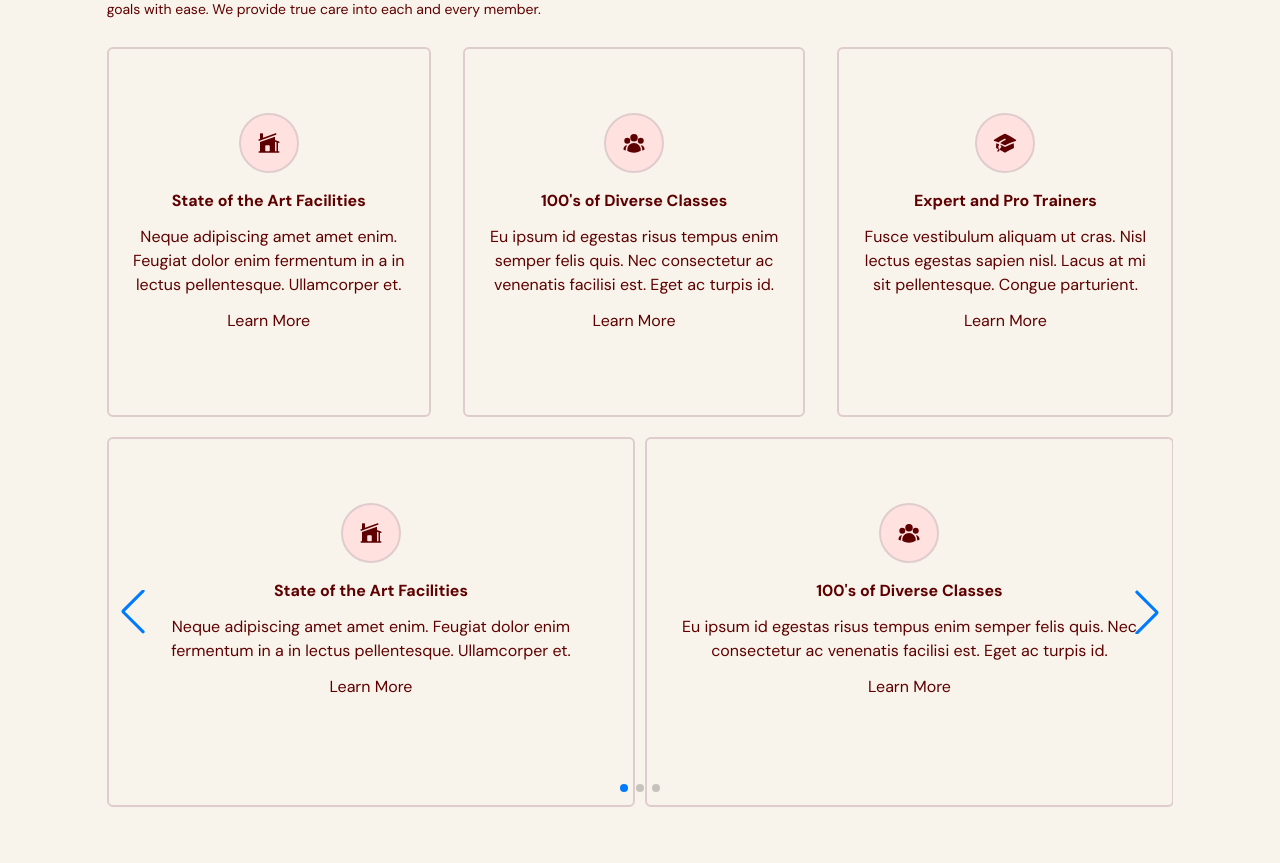
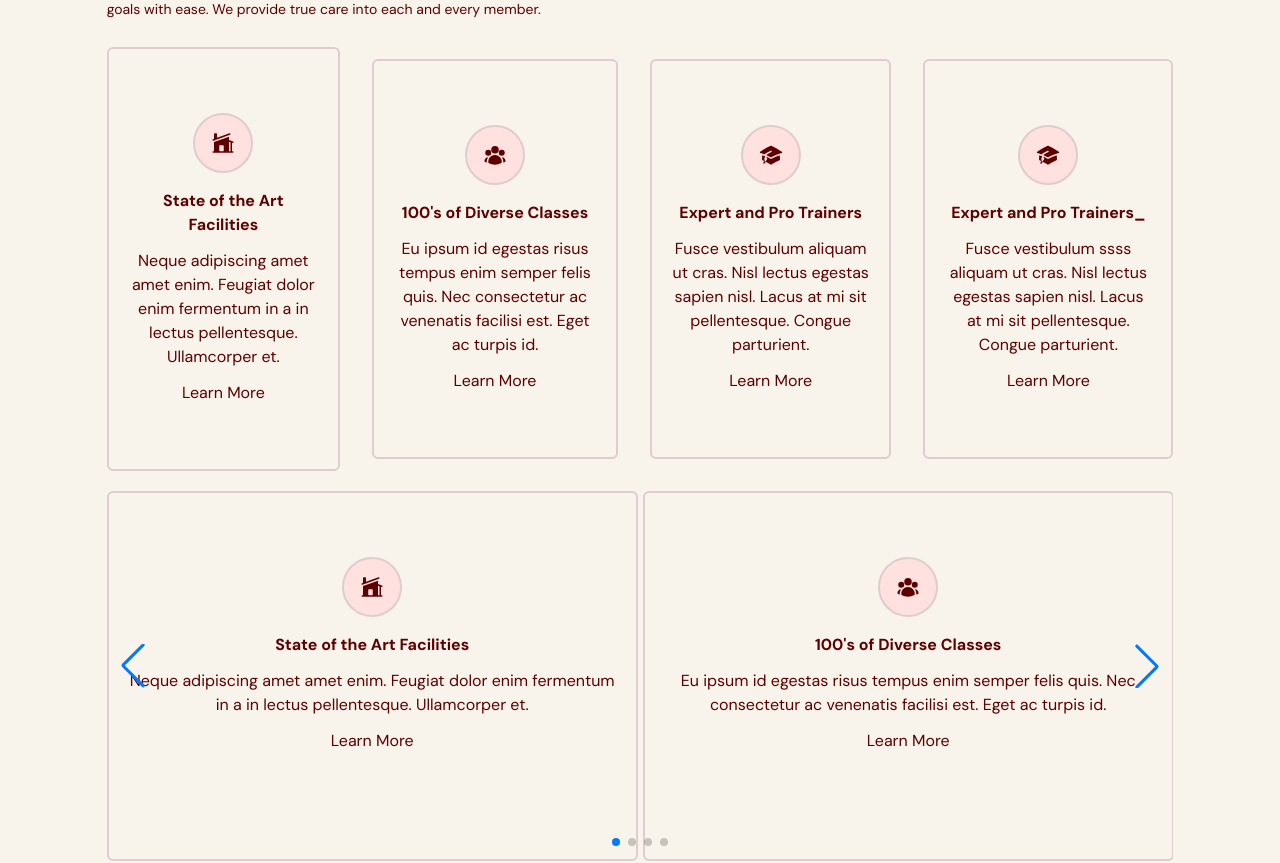
Before and after one commit to Ar000sh/gymAppNextJs, a Next.js app: page /landing in a window 1280 px wide. Shown: the part 906-1769 px from the top of the page. Built offline with nearby package versions, Linux system fonts and the light colour scheme.

Commit message:
Show navigation only on hover - set up for Navigation Options

```diff
--- a/src/components/benefits/index.tsx
+++ b/src/components/benefits/index.tsx
@@ -33,6 +33,12 @@ const benefits: BenefitType[] = [
     description:
       "Fusce vestibulum aliquam ut cras. Nisl lectus egestas sapien nisl. Lacus at mi sit pellentesque. Congue parturient.",
   },
+  {
+    icon: <AcademicCapIcon className="h-6 w-6" />,
+    title: "Expert and Pro Trainers_",
+    description:
+      "Fusce vestibulum ssss aliquam ut cras. Nisl lectus egestas sapien nisl. Lacus at mi sit pellentesque. Congue parturient.",
+  }
 ];
 
 const container = {
@@ -113,7 +119,7 @@ const Benefits = () => {
         >
           <Carousel
           elements={swipperArray}
-          spaceBetween={10}
+          spaceBetween={5}
           maxWidth={400}
           containerStyles=""
           enablePagination={true}
--- a/src/components/carousel/index.tsx
+++ b/src/components/carousel/index.tsx
@@ -3,13 +3,13 @@
 import React from 'react';
 import { Swiper, SwiperSlide } from 'swiper/react';
 import { Navigation, Pagination, Scrollbar, A11y } from 'swiper/modules';
-import type { PaginationOptions,  ScrollbarOptions } from "swiper/types";
+import type { NavigationOptions, PaginationOptions,  ScrollbarOptions } from "swiper/types";
 
 
 // Import Swiper styles
 // Import Swiper styles
 import 'swiper/swiper-bundle.css';
-import type { SwipperPaginationOptions } from '@/shared/swipper';
+import type { SwiperNavigationOptions, SwipperPaginationOptions } from '@/shared/swipper';
 
 function useMeasuredWidth<T extends HTMLElement>() {
   const ref = React.useRef<T | null>(null);
@@ -38,6 +38,22 @@ function useMeasuredWidth<T extends HTMLElement>() {
 
   return { ref, width } as const;
 }
+
+const extractNavigationOptions = (
+  opts?: SwiperNavigationOptions
+): NavigationOptions => {
+  // Styling if like size and so on and actuall Navgation can be returned
+
+
+
+  return {
+    // default look
+    //type: (opts?.bulletsType ?? "bullets") as PaginationOptions["type"],
+    //clickable: opts?.clickable ?? true,
+    //dynamicBullets: opts?.dynamicBullets ?? false,
+    // You can add 'el' or render functions here later if needed
+  };
+};
 
 const extractPaginationOptions = (
   opts?: SwipperPaginationOptions
@@ -78,6 +94,7 @@ type Props = {
   enableNavigation?: boolean;
   enablePagination?: boolean;
   paginationOptions?: SwipperPaginationOptions;
+  navigationOptions?: SwiperNavigationOptions;
   enableScrollbar?: boolean;
   loop?: boolean;
 };
@@ -88,6 +105,12 @@ const Carousel = ({elements, spaceBetween=50, containerStyles = "", maxWidth=450
   ? (paginationOptions
       ? extractPaginationOptions(paginationOptions)
       : { clickable: true })
+  : false;
+
+    const navigation: NavigationOptions | boolean = enablePagination
+  ? (paginationOptions
+      ? extractNavigationOptions(paginationOptions)
+      : { enabled: true })
   : false;
 
   const scrollbar:  ScrollbarOptions | boolean = enableScrollbar
--- a/src/shared/swipper.ts
+++ b/src/shared/swipper.ts
@@ -12,3 +12,7 @@ export type SwipperPaginationOptions = {
     dynamicBullets?: boolean;
     clickable?: boolean;
 }
+
+export type SwiperNavigationOptions = {
+
+}
```
